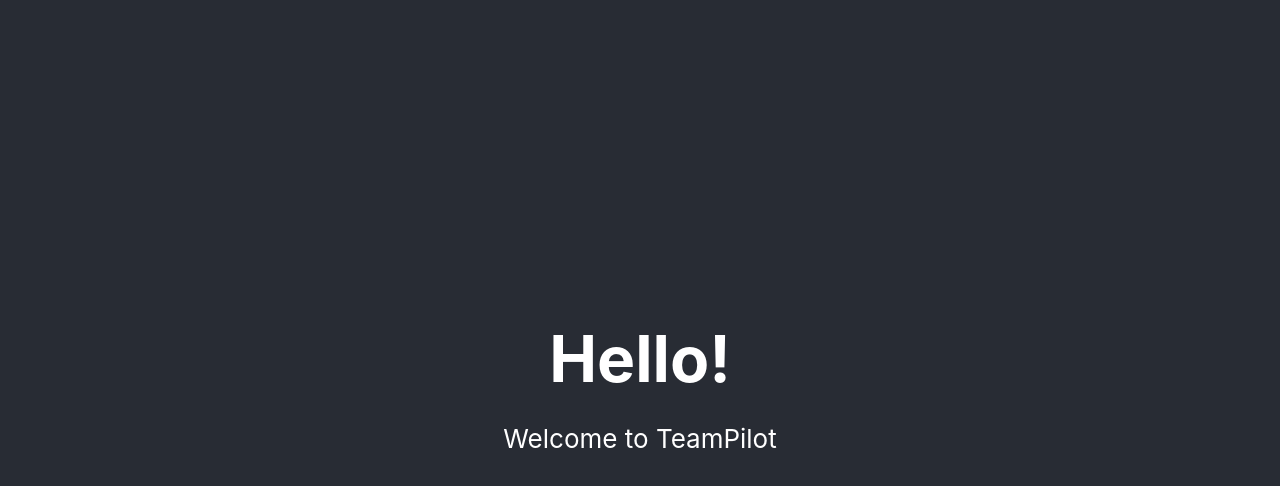
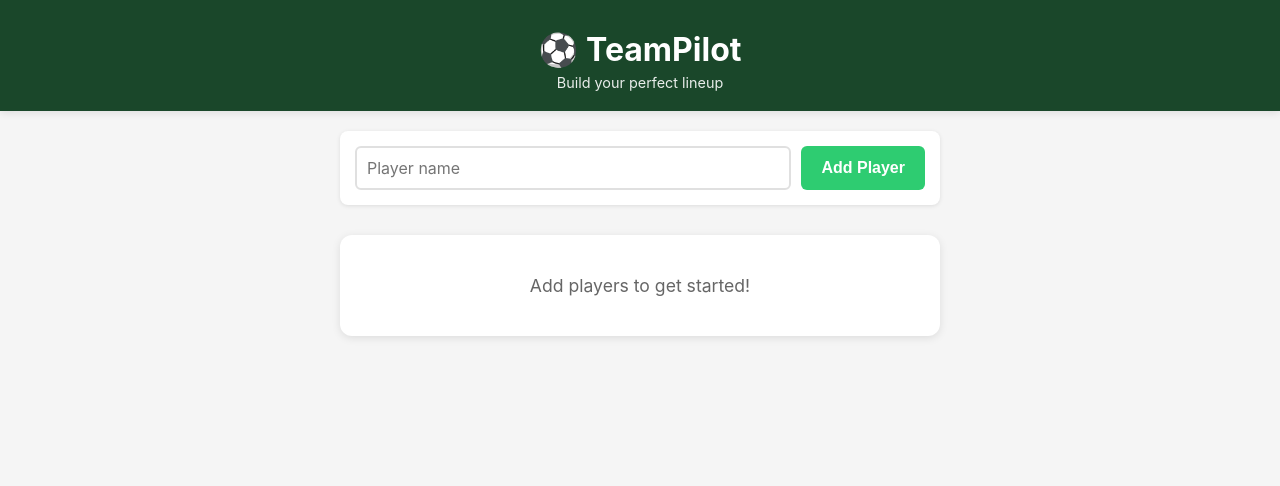
Before and after one commit to epic-unicorn/teampilot, a React (Create React App) app: page / in a window 1280 px wide. Shown: the top 486 px of the page. Built offline with nearby package versions, Linux system fonts and the light colour scheme.

Commit message:
feat: Add football team lineup builder with draggable players

```diff
--- a/package.json
+++ b/package.json
@@ -4,6 +4,9 @@
   "private": true,
   "homepage": "https://epic-unicorn.github.io/teampilot/",
   "dependencies": {
+    "@dnd-kit/core": "^6.3.1",
+    "@dnd-kit/sortable": "^10.0.0",
+    "@dnd-kit/utilities": "^3.2.2",
     "@testing-library/dom": "^10.4.1",
     "@testing-library/jest-dom": "^6.9.1",
     "@testing-library/react": "^16.3.2",
--- a/src/App.css
+++ b/src/App.css
@@ -1,19 +1,244 @@
 .App {
   text-align: center;
+  min-height: 100vh;
+  background-color: #f5f5f5;
 }
 
 .App-header {
-  background-color: #282c34;
-  min-height: 100vh;
+  background-color: #1a472a;
+  padding: 20px;
+  color: white;
+  box-shadow: 0 2px 8px rgba(0, 0, 0, 0.1);
+}
+
+.App-header h1 {
+  margin: 10px 0 5px 0;
+  font-size: 2rem;
+}
+
+.App-header p {
+  margin: 0;
+  font-size: 0.9rem;
+  opacity: 0.9;
+}
+
+.App-main {
+  padding: 20px;
+  max-width: 600px;
+  margin: 0 auto;
+}
+
+/* Player Form */
+.player-form {
   display: flex;
-  flex-direction: column;
+  gap: 10px;
+  margin-bottom: 30px;
+  background: white;
+  padding: 15px;
+  border-radius: 8px;
+  box-shadow: 0 1px 4px rgba(0, 0, 0, 0.1);
+}
+
+.player-input {
+  flex: 1;
+  padding: 10px;
+  border: 2px solid #e0e0e0;
+  border-radius: 6px;
+  font-size: 1rem;
+  font-family: inherit;
+}
+
+.player-input:focus {
+  outline: none;
+  border-color: #1a472a;
+  box-shadow: 0 0 0 3px rgba(26, 71, 42, 0.1);
+}
+
+.add-btn {
+  padding: 10px 20px;
+  background-color: #2ecc71;
+  color: white;
+  border: none;
+  border-radius: 6px;
+  font-size: 1rem;
+  font-weight: bold;
+  cursor: pointer;
+  transition: background-color 0.3s;
+}
+
+.add-btn:hover {
+  background-color: #27ae60;
+}
+
+.add-btn:active {
+  transform: scale(0.95);
+}
+
+/* Field Container */
+.field-container {
+  background: white;
+  border-radius: 12px;
+  padding: 20px;
+  box-shadow: 0 2px 8px rgba(0, 0, 0, 0.1);
+}
+
+.field-container h2 {
+  margin-top: 0;
+  color: #1a472a;
+  font-size: 1.3rem;
+}
+
+.field-svg-container {
+  position: relative;
+  margin: 20px 0;
+}
+
+.field-svg {
+  width: 100%;
+  max-width: 400px;
+  height: auto;
+  aspect-ratio: 2 / 3;
+  margin: 0 auto;
+  display: block;
+  border-radius: 8px;
+  box-shadow: 0 2px 6px rgba(0, 0, 0, 0.15);
+}
+
+/* Players Grid */
+.players-grid {
+  display: grid;
+  grid-template-columns: repeat(auto-fill, minmax(80px, 1fr));
+  gap: 10px;
+  margin-top: 20px;
+}
+
+/* Player Card */
+.player-card {
+  background: linear-gradient(135deg, #667eea 0%, #764ba2 100%);
+  color: white;
+  padding: 12px 8px;
+  border-radius: 8px;
+  cursor: grab;
+  position: relative;
+  box-shadow: 0 2px 6px rgba(0, 0, 0, 0.15);
+  transition: transform 0.2s, box-shadow 0.2s;
+  active: {
+    cursor: grabbing;
+    box-shadow: 0 5px 15px rgba(0, 0, 0, 0.3);
+  };
+}
+
+.player-card:active {
+  cursor: grabbing;
+  box-shadow: 0 5px 15px rgba(0, 0, 0, 0.3);
+}
+
+.player-number {
+  font-size: 1.5rem;
+  font-weight: bold;
+  margin-bottom: 4px;
+}
+
+.player-name {
+  font-size: 0.85rem;
+  word-break: break-word;
+  margin-bottom: 8px;
+  min-height: 30px;
+  display: flex;
   align-items: center;
   justify-content: center;
-  font-size: calc(10px + 2vmin);
-  color: white;
 }
 
-h1 {
-  font-size: 4rem;
+.remove-btn {
+  position: absolute;
+  top: 4px;
+  right: 4px;
+  background-color: rgba(255, 255, 255, 0.3);
+  border: none;
+  color: white;
+  width: 20px;
+  height: 20px;
+  border-radius: 50%;
+  cursor: pointer;
+  font-size: 0.8rem;
+  display: flex;
+  align-items: center;
+  justify-content: center;
+  transition: background-color 0.2s;
+}
+
+.remove-btn:hover {
+  background-color: rgba(255, 255, 255, 0.6);
+}
+
+/* Empty State */
+.empty-state {
+  background: white;
+  padding: 40px 20px;
+  border-radius: 12px;
+  box-shadow: 0 2px 8px rgba(0, 0, 0, 0.1);
+  color: #666;
+}
+
+.empty-state p {
+  font-size: 1.1rem;
   margin: 0;
 }
+
+/* Mobile Responsiveness */
+@media (max-width: 600px) {
+  .App-header h1 {
+    font-size: 1.5rem;
+  }
+
+  .App-main {
+    padding: 15px;
+  }
+
+  .player-form {
+    flex-direction: column;
+    gap: 8px;
+  }
+
+  .player-input,
+  .add-btn {
+    width: 100%;
+  }
+
+  .players-grid {
+    grid-template-columns: repeat(auto-fill, minmax(70px, 1fr));
+    gap: 8px;
+  }
+
+  .player-card {
+    padding: 10px 6px;
+  }
+
+  .player-number {
+    font-size: 1.3rem;
+  }
+
+  .player-name {
+    font-size: 0.75rem;
+    min-height: 28px;
+  }
+}
+
+@media (max-width: 400px) {
+  .players-grid {
+    grid-template-columns: repeat(auto-fill, minmax(60px, 1fr));
+    gap: 6px;
+  }
+
+  .player-card {
+    padding: 8px 4px;
+  }
+
+  .player-number {
+    font-size: 1rem;
+  }
+
+  .player-name {
+    font-size: 0.65rem;
+  }
+}
--- a/src/App.js
+++ b/src/App.js
@@ -1,12 +1,16 @@
 import './App.css';
+import TeamSetup from './components/TeamSetup';
 
 function App() {
   return (
     <div className="App">
       <header className="App-header">
-        <h1>Hello!</h1>
-        <p>Welcome to TeamPilot</p>
+        <h1>⚽ TeamPilot</h1>
+        <p>Build your perfect lineup</p>
       </header>
+      <main className="App-main">
+        <TeamSetup />
+      </main>
     </div>
   );
 }
--- /dev/null
+++ b/src/components/Field.js
@@ -0,0 +1,89 @@
+import React from 'react';
+import {
+  DndContext,
+  closestCenter,
+  KeyboardSensor,
+  PointerSensor,
+  useSensor,
+  useSensors,
+  DragEndEvent,
+} from '@dnd-kit/core';
+import {
+  arrayMove,
+  SortableContext,
+  sortableKeyboardCoordinates,
+  verticalListSortingStrategy,
+} from '@dnd-kit/sortable';
+import Player from './Player';
+
+function Field({ players, onPlayersChange, onRemovePlayer }) {
+  const sensors = useSensors(
+    useSensor(PointerSensor, {
+      distance: 8,
+    }),
+    useSensor(KeyboardSensor, {
+      coordinateGetter: sortableKeyboardCoordinates,
+    })
+  );
+
+  const handleDragEnd = (event) => {
+    const { active, over } = event;
+
+    if (over && active.id !== over.id) {
+      const oldIndex = players.findIndex((p) => p.id === active.id);
+      const newIndex = players.findIndex((p) => p.id === over.id);
+      onPlayersChange(arrayMove(players, oldIndex, newIndex));
+    }
+  };
+
+  return (
+    <div className="field-container">
+      <h2>Your Lineup</h2>
+      <div className="field-svg-container">
+        <svg viewBox="0 0 400 600" className="field-svg">
+          {/* Field background */}
+          <rect width="400" height="600" fill="#2d5016" />
+
+          {/* Field lines */}
+          <line x1="0" y1="300" x2="400" y2="300" stroke="white" strokeWidth="2" />
+          <line x1="0" y1="0" x2="400" y2="0" stroke="white" strokeWidth="2" />
+          <line x1="0" y1="600" x2="400" y2="600" stroke="white" strokeWidth="2" />
+          <line x1="0" y1="0" x2="0" y2="600" stroke="white" strokeWidth="2" />
+          <line x1="400" y1="0" x2="400" y2="600" stroke="white" strokeWidth="2" />
+
+          {/* Goal areas */}
+          <rect x="0" y="75" width="50" height="450" fill="none" stroke="white" strokeWidth="2" />
+          <rect x="350" y="75" width="50" height="450" fill="none" stroke="white" strokeWidth="2" />
+
+          {/* Center circle */}
+          <circle cx="200" cy="300" r="60" fill="none" stroke="white" strokeWidth="2" />
+          <circle cx="200" cy="300" r="5" fill="white" />
+        </svg>
+
+        <div className="players-grid">
+          <DndContext
+            sensors={sensors}
+            collisionDetection={closestCenter}
+            onDragEnd={handleDragEnd}
+          >
+            <SortableContext
+              items={players.map((p) => p.id)}
+              strategy={verticalListSortingStrategy}
+            >
+              {players.map((player) => (
+                <Player
+                  key={player.id}
+                  id={player.id}
+                  name={player.name}
+                  onRemove={onRemovePlayer}
+                />
+              ))}
+            </SortableContext>
+          </DndContext>
+        </div>
+      </div>
+    </div>
+  );
+}
+
+export default Field;
--- /dev/null
+++ b/src/components/Player.js
@@ -0,0 +1,42 @@
+import React from 'react';
+import { useSortable } from '@dnd-kit/sortable';
+import { CSS } from '@dnd-kit/utilities';
+
+function Player({ id, name, onRemove }) {
+  const {
+    attributes,
+    listeners,
+    setNodeRef,
+    transform,
+    transition,
+    isDragging,
+  } = useSortable({ id });
+
+  const style = {
+    transform: CSS.Transform.toString(transform),
+    transition,
+    opacity: isDragging ? 0.5 : 1,
+  };
+
+  return (
+    <div
+      ref={setNodeRef}
+      style={style}
+      className="player-card"
+      {...attributes}
+      {...listeners}
+    >
+      <div className="player-number">{id}</div>
+      <div className="player-name">{name}</div>
+      <button
+        onClick={() => onRemove(id)}
+        className="remove-btn"
+        aria-label="Remove player"
+      >
+        ✕
+      </button>
+    </div>
+  );
+}
+
+export default Player;
--- /dev/null
+++ b/src/components/PlayerForm.js
@@ -0,0 +1,28 @@
+import React, { useState } from 'react';
+
+function PlayerForm({ onAddPlayer }) {
+  const [playerName, setPlayerName] = useState('');
+
+  const handleSubmit = (e) => {
+    e.preventDefault();
+    if (playerName.trim()) {
+      onAddPlayer(playerName);
+      setPlayerName('');
+    }
+  };
+
+  return (
+    <form onSubmit={handleSubmit} className="player-form">
+      <input
+        type="text"
+        value={playerName}
+        onChange={(e) => setPlayerName(e.target.value)}
+        placeholder="Player name"
+        className="player-input"
+      />
+      <button type="submit" className="add-btn">Add Player</button>
+    </form>
+  );
+}
+
+export default PlayerForm;
--- /dev/null
+++ b/src/components/TeamSetup.js
@@ -0,0 +1,45 @@
+import React, { useState } from 'react';
+import PlayerForm from './PlayerForm';
+import Field from './Field';
+
+function TeamSetup() {
+  const [players, setPlayers] = useState([]);
+  const [nextId, setNextId] = useState(1);
+
+  const handleAddPlayer = (name) => {
+    const newPlayer = {
+      id: nextId,
+      name,
+    };
+    setPlayers([...players, newPlayer]);
+    setNextId(nextId + 1);
+  };
+
+  const handleRemovePlayer = (id) => {
+    setPlayers(players.filter((p) => p.id !== id));
+  };
+
+  const handlePlayersChange = (newPlayers) => {
+    setPlayers(newPlayers);
+  };
+
+  return (
+    <div className="team-setup">
+      <PlayerForm onAddPlayer={handleAddPlayer} />
+      {players.length > 0 && (
+        <Field
+          players={players}
+          onPlayersChange={handlePlayersChange}
+          onRemovePlayer={handleRemovePlayer}
+        />
+      )}
+      {players.length === 0 && (
+        <div className="empty-state">
+          <p>Add players to get started!</p>
+        </div>
+      )}
+    </div>
+  );
+}
+
+export default TeamSetup;
```
Also changed, not shown: 1 other file (tests, documents, lock files or other folders).
